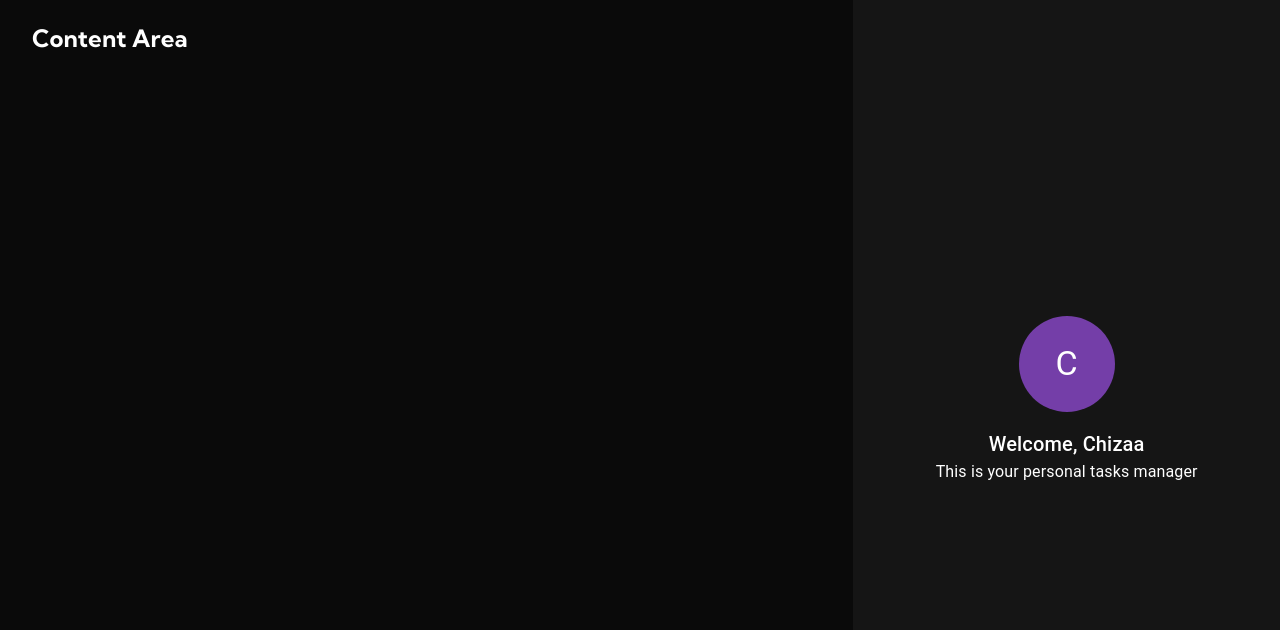
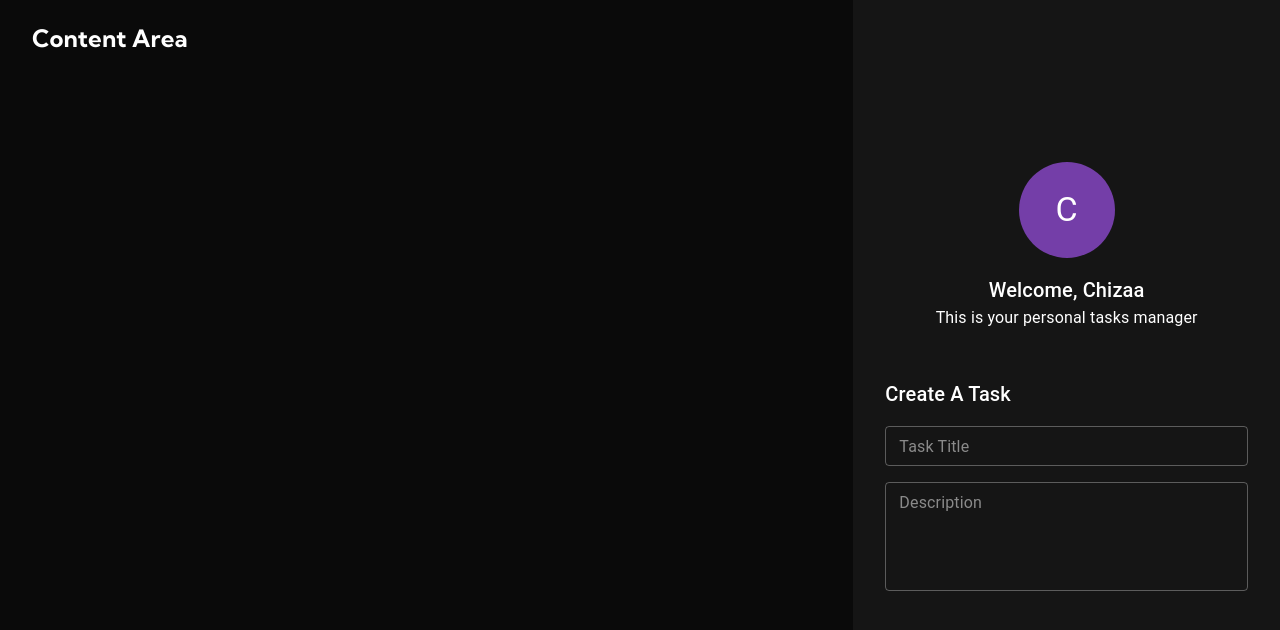
Before and after one commit to DennohKim/ts-crud-app, a React (Vite) app: page / in a window 1280 px wide. Shown: the top 630 px of the page. Built offline with nearby package versions, Linux system fonts and the light colour scheme.

Commit message:
feat: create dynamic textfiels

```diff
--- /dev/null
+++ b/src/components/createTaskForm/_taskDescriptionField.tsx
@@ -0,0 +1,28 @@
+import React, { FC, ReactElement } from 'react';
+import {  TextField} from '@mui/material';
+import { ITextField } from './interfaces/ITextField';
+
+export const TaskDescriptionField: FC<ITextField> = (props): ReactElement => {
+
+    const { disabled=false, onChange = ((e) => console.log(e))} = props
+    return (
+
+            <TextField
+            id="description"
+            name="description"
+            label="Description"
+            placeholder="Description"
+            variant="outlined"
+            size="small"
+            multiline
+            rows={4}
+            fullWidth
+             disabled={disabled}
+             onChange={onChange}
+             />
+
+
+    )
+
+
+}
--- /dev/null
+++ b/src/components/createTaskForm/_taskTitleField.tsx
@@ -0,0 +1,26 @@
+import React, { FC, ReactElement } from 'react';
+import {  TextField} from '@mui/material';
+import { ITextField } from './interfaces/ITextField';
+
+export const TaskTitleField: FC<ITextField> = (props): ReactElement => {
+
+    const { disabled=false, onChange = ((e) => console.log(e))} = props
+    return (
+
+            <TextField
+            id="title"
+            label="Task Title"
+            placeholder="Task Title"
+            variant="outlined"
+            size="small"
+            name="title"
+            fullWidth
+             disabled={disabled}
+             onChange={onChange}
+             />
+
+
+    )
+
+
+}
--- a/src/components/createTaskForm/createTaskForm.tsx
+++ b/src/components/createTaskForm/createTaskForm.tsx
@@ -1,10 +1,20 @@
 import React, { FC, ReactElement } from 'react';
-import { Box, Typography} from '@mui/material'
+import { Box, Typography, Stack} from '@mui/material';
+import { TaskDescriptionField } from './_taskDescriptionField';
+import { TaskTitleField } from './_taskTitleField';
 
 export const CreateTaskForm: FC = (): ReactElement => {
     return (
-        <Box>
-            <Typography variant="h6">Create A Task</Typography>
+        <Box display="flex" flexDirection="column" alignItems="flex-start" width="100%" px={4} my={6}>
+            <Typography mb={2} component="h2" variant="h6">Create A Task</Typography>
+
+            <Stack spacing={2} sx={{ width: '100%'}}>
+
+            <TaskTitleField disabled/>
+            <TaskDescriptionField disabled/>
+            </Stack>
+
+
         </Box>
     )
 
--- /dev/null
+++ b/src/components/createTaskForm/interfaces/IDisabled.ts
@@ -0,0 +1,3 @@
+export interface IDisabled {
+    disabled?: boolean
+}
--- /dev/null
+++ b/src/components/createTaskForm/interfaces/ITextField.ts
@@ -0,0 +1,6 @@
+import { IDisabled } from './IDisabled';
+import React from 'react'
+
+export interface ITextField extends IDisabled {
+  onChange?: (e: React.ChangeEvent<HTMLInputElement | HTMLTextAreaElement>) => void;
+}
--- a/src/components/sidebar/Sidebar.tsx
+++ b/src/components/sidebar/Sidebar.tsx
@@ -1,5 +1,6 @@
 import { Grid } from '@mui/material';
 import React, { FC, ReactElement } from 'react';
+import { CreateTaskForm } from '../createTaskForm/createTaskForm';
 import { Profile } from '../profile/Profile';
 
 export const Sidebar:FC = (): ReactElement => {
@@ -22,6 +23,7 @@
       >
 
         <Profile name='Chizaa' avatar='C'/>
+        <CreateTaskForm/>
       </Grid>
     )
 
```
